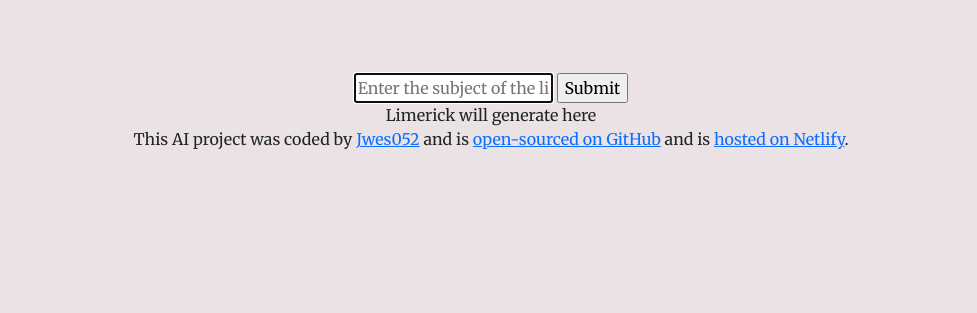
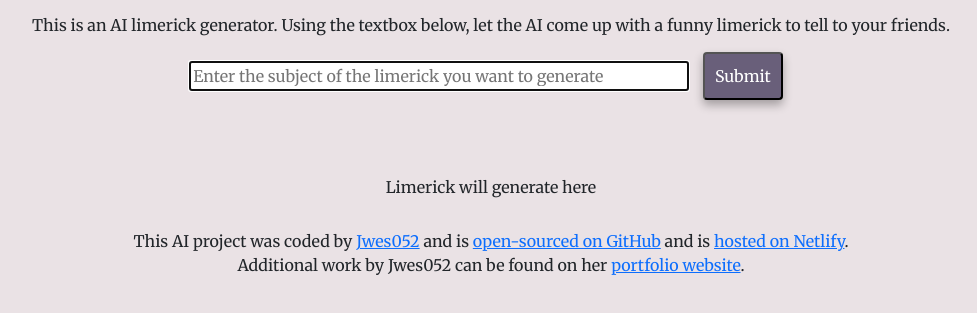
Before and after one commit to jwes052/jwes052-Limerick-Generator, a plain HTML site: page index.html in a window 1280 px wide. Shown: the part 125-438 px from the top of the page, without its empty margins (149-1126 px from the left). Drawn offline with nearby package versions, Linux system fonts and the light colour scheme.

Commit message:
Added CSS Styling
Added CSS styling and link to further work on jwes052 portfolio website

```diff
--- a/index.html
+++ b/index.html
@@ -28,20 +28,22 @@
 <body>
         <div class="page-banner-section">
             <H1 class="mb-3">AI Limerick Generator</H1>
-        </div>
+            <p class="mb-0">This is an AI limerick generator. Using the textbox below, let the AI come up with a funny limerick to tell to your friends.</p>
+
 
         <form>
-            <input type="text"
+            <input type="text" class="input-textbox"
                 placeholder="Enter the subject of the limerick you want to generate"
                 autofocus
                 required
                 autocomplete="off"/>
-            <input type="submit"/>
-            <div id="limerick">
-                Limerick will generate here
-            </div>
+            <input class="submit-button" type="submit"/>
+
         </form>
-
+    </div>
+        <div class="limerick">
+            Limerick will generate here
+        </div>
 
     <footer>
     This AI project was coded by
@@ -57,7 +59,9 @@
       <a href="https://graceful-rugelach-d6932b.netlify.app/" target="_blank"
         >hosted on Netlify</a
       >.
-
+      <br/>
+      Additional work by Jwes052 can be found on her
+      <a href="https://elaborate-sunburst-146eeb.netlify.app/" target="_blank">portfolio website</a>.
     </footer>
 
     <script src="src/index.js"></script>
--- a/src/style.css
+++ b/src/style.css
@@ -24,4 +24,31 @@
   .page-banner-section h1 {
     font-size: 52px;
     font-weight: bold;
+    ;
   }
+
+
+  form {padding: 5px 15px;
+    min-width: fit-content;}
+
+  .submit-button{
+    background-color: var(--main-color);
+    box-shadow: var(--box-shadow);
+    color: white;
+    margin: 10px;
+    border-radius: 4px;
+    padding: 10px;
+    text-decoration: none;
+  }
+
+.input-textbox {
+    min-width: 500px
+}
+
+
+  .limerick{
+    text-align: center;
+ /* box-shadow: 0px 20px 60px rgba(65, 50, 100, 0.08);
+    border-radius: 10px;*/
+    margin-bottom: 30px;
+     }
```
